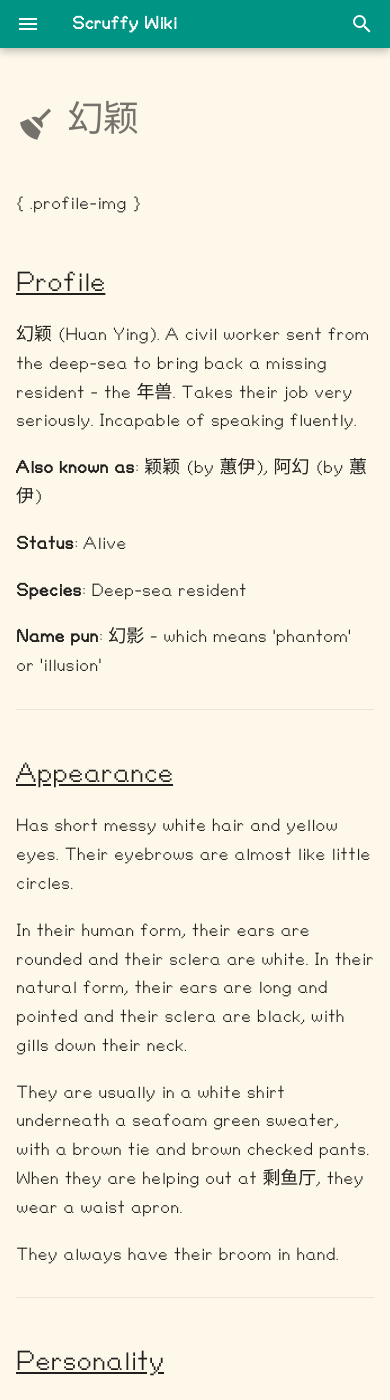
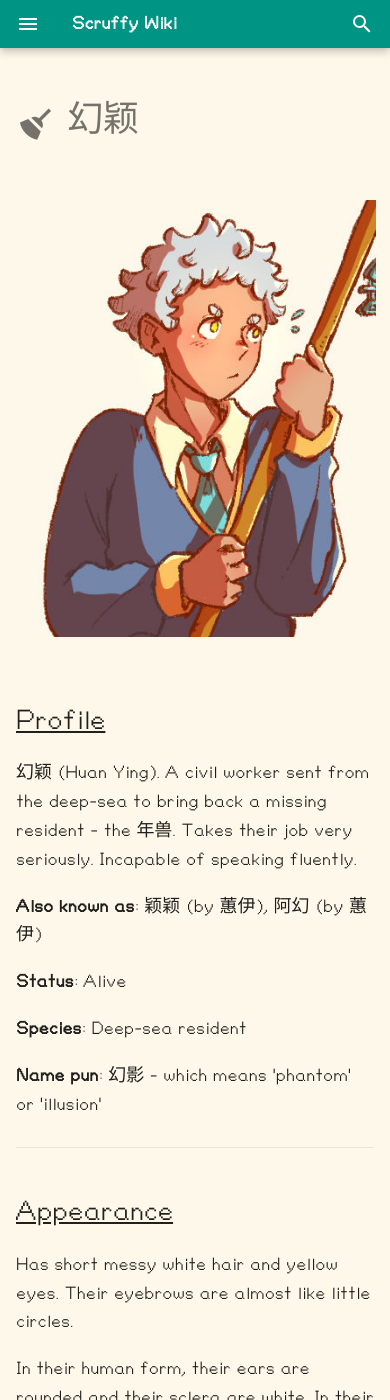
Before and after one commit to muahchee/scruffyWiki, an MkDocs documentation site: the page built from docs/notes/bandarEsokLore/Characters/1huan-ying.md, in a window 390 px wide and 1400 px high. Built offline with MkDocs 1.6.1 and Material for MkDocs 9.7.7, drawn with Linux system fonts in a browser that asks for light colours; some of the changed text lies outside the part shown.

Commit message:
update ein and huanying entries

```diff
--- a/docs/notes/bandarEsokLore/Characters/1huan-ying.md
+++ b/docs/notes/bandarEsokLore/Characters/1huan-ying.md
@@ -1,7 +1,7 @@
 :material-broom: 幻颖
 ========================
 
-{ .profile-img }
+![huanying looking away and holding broom](../../../media/huanying-full.jpg){ .profile-img }
 
 ## Profile { .underline }
 
@@ -23,9 +23,9 @@
 
 In their human form, their ears are rounded and their sclera are white. In their natural form, their ears are long and pointed and their sclera are black, with gills down their neck.
 
-They are usually in a white shirt underneath a seafoam green sweater, with a brown tie and brown checked pants. When they are helping out at 剩鱼厅, they wear a waist apron.
+They are usually in a white shirt underneath a dark blue and gold sweater, with a teal tie and brown checked pants. When they are helping out at 剩鱼厅, they wear a waist apron.
 
-They always have their broom in hand.
+They always have their broom in hand. The broom has a fish bone charm made by 蕙伊 attached to the top。
 
 ---
 
@@ -81,15 +81,18 @@
 
 ### [蕙伊](1hui-yi.md)
 
-Both are civil servants working in the same department and are deployed together to being back the 年兽. Given how often they'll be together, it would be more convenient of they were seen as siblight during the mission.
+Both are civil servants working in the same department and are deployed together to being back the 年兽. Given how often they'll be together, it would be more convenient of they were seen as siblings during the mission.
 
-幻颖 is often annoyed by their lack of enthusiasm toward their work, despite their capabilities. They often let 幻颖 take most of the credit for successful missions, saying that they want to "avoid the boss' attention". This gives 幻颖 mixed feelings.
+幻颖 is often annoyed by 蕙伊's lack of enthusiasm toward their work, despite their capabilities. 蕙伊 often let 幻颖 take most of the credit for successful missions, saying that they want to "avoid the boss' attention". This gives 幻颖 mixed feelings.
 
 Despite having many gripes with them, 幻颖 works well with them and relaxes around them. 幻颖 even helps them out with their souvenir store - [剩鱼厅](../Locations/souvenir-shop.md), which has nothing to do with the mission.
 
+
+![ein chibi](../../../media/ein-skrunkle.jpg){ .skrunkle-img }
+
 ### [Ein](1ein.md)
 
-They met on a train 幻颖 was investigating. 幻颖 returned a bag they left on the train. Ever since, 幻颖 keeps coincidentally bumping into them. 幻颖 thinks it might be part of the 年兽's doing.
+Met on a train 幻颖 was investigating. 幻颖 returned a bag Ein left on the train. Ever since, 幻颖 keeps coincidentally bumping into them. 幻颖 thinks it might be part of the 年兽's doing.
 
 幻颖 understands that Ein is trying to befriend them, but is reluctant to open up because they can't rationalise it.
 > 'Why would they want to be my friend? I can't think of a single reason.'
--- a/docs/stylesheets/extra.css
+++ b/docs/stylesheets/extra.css
@@ -58,21 +58,27 @@
 
 }
 
-/* @keyframes heart {
-  0%, 40%, 80%, 100% {
-    transform: scale(1);
-  }
-  20%, 60% {
-    transform: scale(1.15);
-  }
-} */
-
 .profile-img {
 
   float: right;
   width: 350px;
   margin: 0 50px 50px 0;
 
-  /* animation: heart 2000ms infinite; */
+}
+
+.skrunkle-img {
+
+  width: 200px;
+  float: left;
 
 }
+
+@media screen and (max-width: 480px){
+
+  .profile-img {
+
+    float: none;
+    margin: 10px;
+
+  }
+}
```
Also changed, not shown: other parts of docs/notes/bandarEsokLore/Characters/1huan-ying.md (+1 -1 lines), docs/notes/bandarEsokLore/Characters/1ein.md (+10 -6 lines), docs/media/ein-full.jpg (added), docs/media/ein-skrunkle.jpg (added), docs/media/huanying-full.jpg (added), docs/media/huanying-skrunkle.jpg (added).
